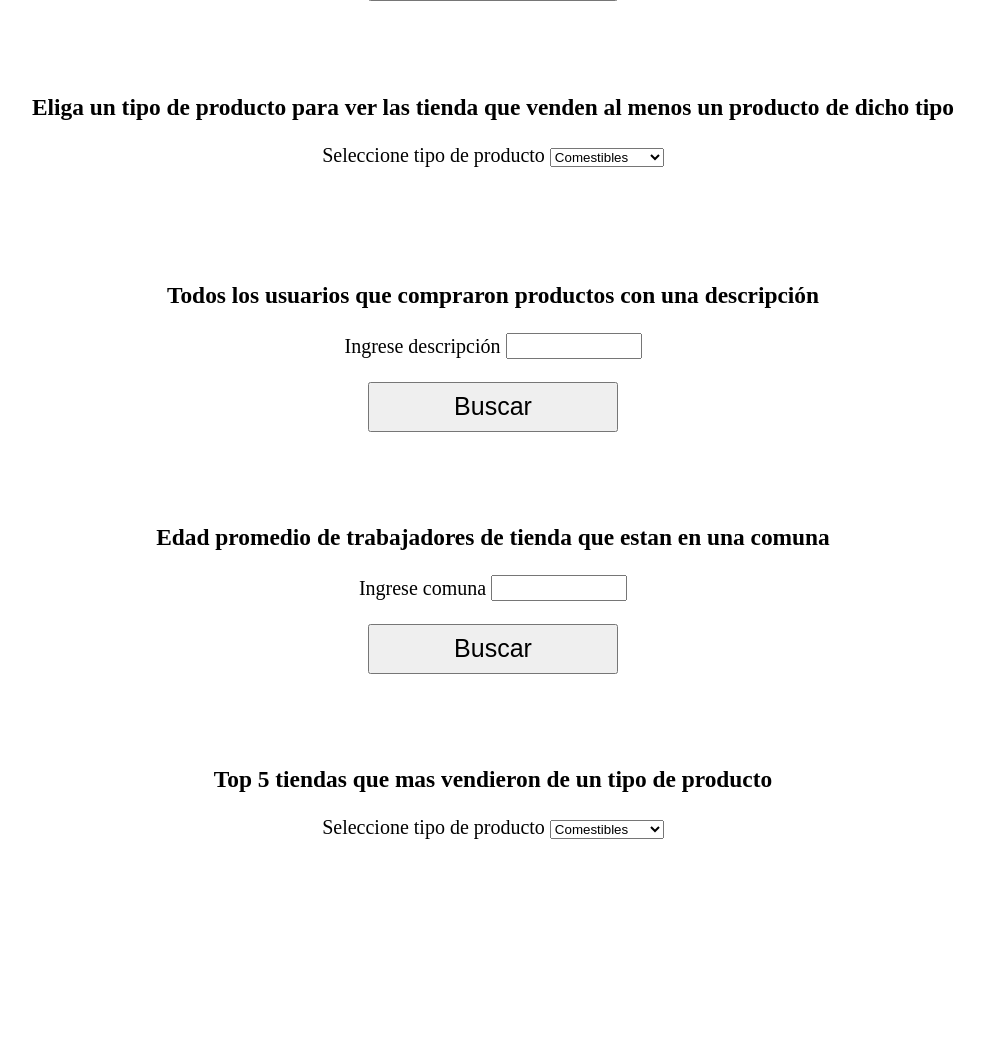
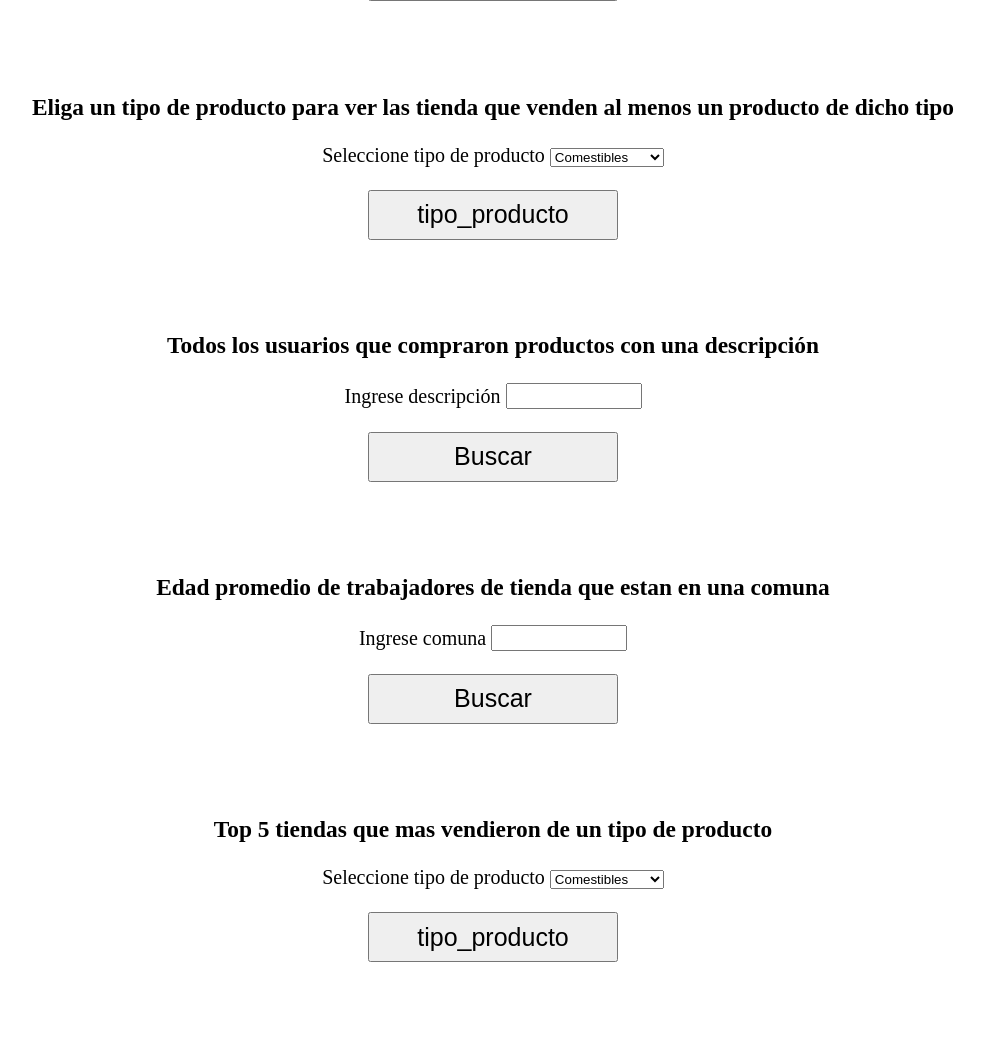
Before and after one commit to mecifuentes/ProyectoBDD, a PHP site: page / in a window 1280 px wide. Shown: the part 531-1570 px from the top of the page, without its empty margins (155-1139 px from the left). Before the commit the page ends 1370 px from the top, so only its background shows below. Run offline with PHP 8.4, Linux system fonts and the light colour scheme.

Commit message:
consulta23y6 html

```diff
--- a/Sites/index.php
+++ b/Sites/index.php
@@ -38,7 +38,7 @@
       <option value="no_comestible">No comestibles</option>
     </select>
     <br><br>
-    <imput type="submit" value="tipo_producto">
+    <input type="submit" value="tipo_producto">
   </form>
   <br>
   <br>
@@ -77,7 +77,7 @@
       <option value="no_comestible">No comestibles</option>
     </select>
     <br><br>
-    <imput type="submit" value="tipo_producto">
+    <input type="submit" value="tipo_producto">
 
   <br>
   <br>
```
